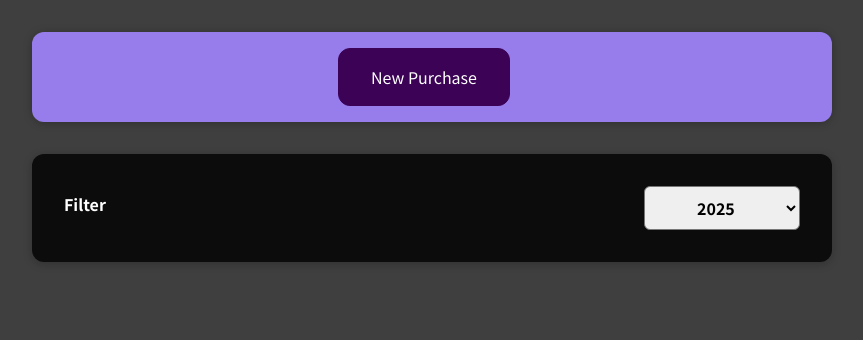
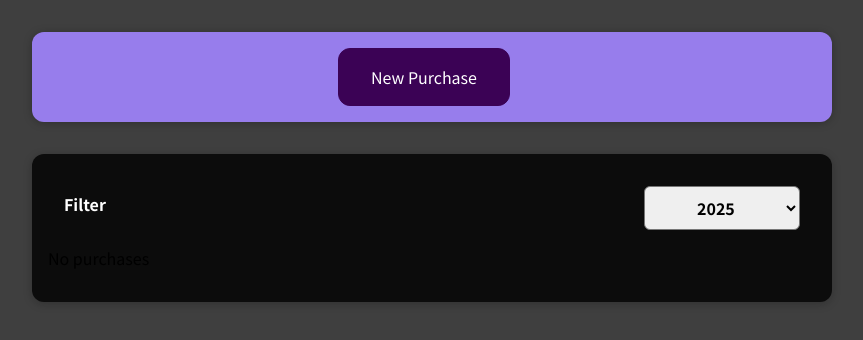
Before and after one commit to hc-sun/budget-manager, a React (Create React App) app: page / in a window 1280 px wide. Shown: the top 340 px of the page, without its empty margins (208-1071 px from the left). Built offline with nearby package versions, Linux system fonts and the light colour scheme.

Commit message:
added condition to show items

```diff
--- a/src/components/Purchases/Purchases.js
+++ b/src/components/Purchases/Purchases.js
@@ -11,7 +11,7 @@ function Purchases(props) {
     setYear(year);
   }
 
-  const filteredPurchases = props.items.filter(purchase => {
+  const filteredPurchases = props.items.filter((purchase) => {
     return purchase.date.getFullYear().toString() === yearData;
   });
 
@@ -22,14 +22,19 @@ function Purchases(props) {
           selectedYearData={yearData}
           selectYear={selectYearHandler}
         />
-        {filteredPurchases.map((purchase) => (
+        {/* if length===0 show <p> else show <PurchaseItem> */}
+        {filteredPurchases.length === 0 ? (
+          <p>No purchases</p>
+        ) : (
+          filteredPurchases.map((purchase) => (
             <PurchaseItem
               key={purchase.id}
               title={purchase.title}
               price={purchase.price}
               date={purchase.date}
             />
-        ))}
+          ))
+        )}
       </Card>
     </div>
   );
```
Lines whose indentation alone changed are shown as unchanged.
